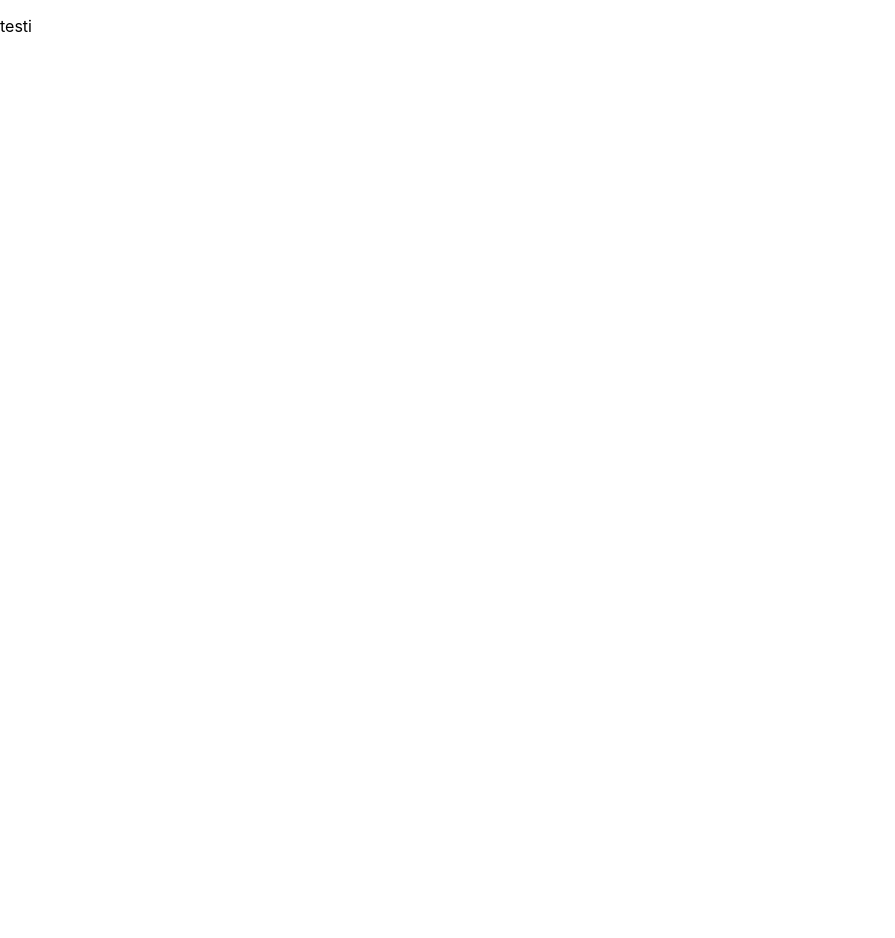
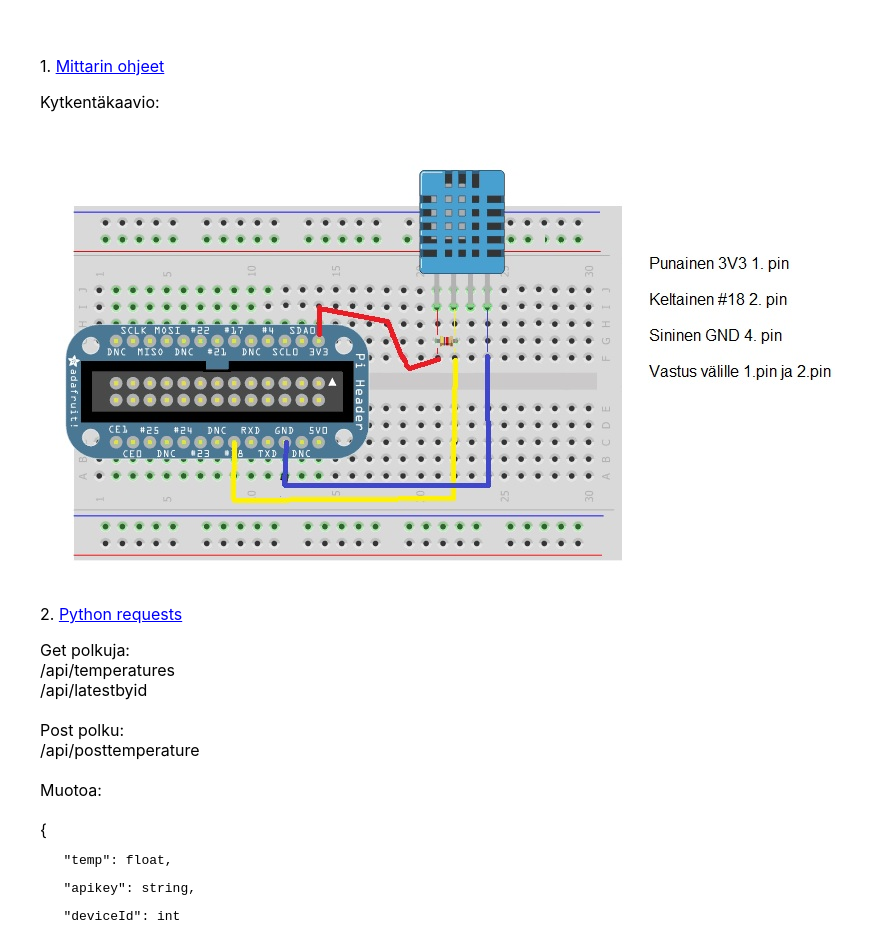
Before and after one commit to tonimoil/rspbrr-palvelin, a React (Create React App) app in the folder client/: page / in a window 1280 px wide. Shown: the top 938 px of the page, without its empty margins (0-895 px from the left). Before the commit the page ends 800 px from the top, so only its background shows below. Built offline with nearby package versions, Linux system fonts and the light colour scheme.

Commit message:
Muutoksia

```diff
--- a/client/src/App.js
+++ b/client/src/App.js
@@ -1,4 +1,6 @@
 import React, { useState, useEffect } from 'react'
+import './app.css'
+import kuva from './images/kytkenta.jpg'
 import noteService from './services/service'
 
 const App = () => {
@@ -15,7 +17,20 @@ const App = () => {
 
   return (
     <div className="App">
-      <p>testi</p>
+      <p>1. <a href='https://learn.adafruit.com/dht-humidity-sensing-on-raspberry-pi-with-gdocs-logging/python-setup' >Mittarin ohjeet</a></p>
+      <p>Kytkentäkaavio:</p>
+      <img src={kuva}></img>
+      <p>2. <a href='https://docs.python-requests.org/en/latest/' >Python requests</a></p>
+      <p>Get polkuja:<br/>/api/temperatures<br/>/api/latestbyid<br/><br/>
+      Post polku:<br/>/api/posttemperature<br/><br/>
+	    Muotoa:
+	    <br/><br/>
+      {'{'}<br/>
+		  <pre>   "temp": float,<br/></pre>
+		  <pre>   "apikey": string,<br/></pre>
+		  <pre>   "deviceId": int<br/></pre>
+      {'}'}<br/><br/>
+      Datan pitää olla json muodossa!</p>
     </div>
   );
 }
--- /dev/null
+++ b/client/src/app.css
@@ -0,0 +1,3 @@
+div {
+    padding: 20px;
+}
```
Also changed, not shown: client/src/images/kytkenta.jpg (added).
